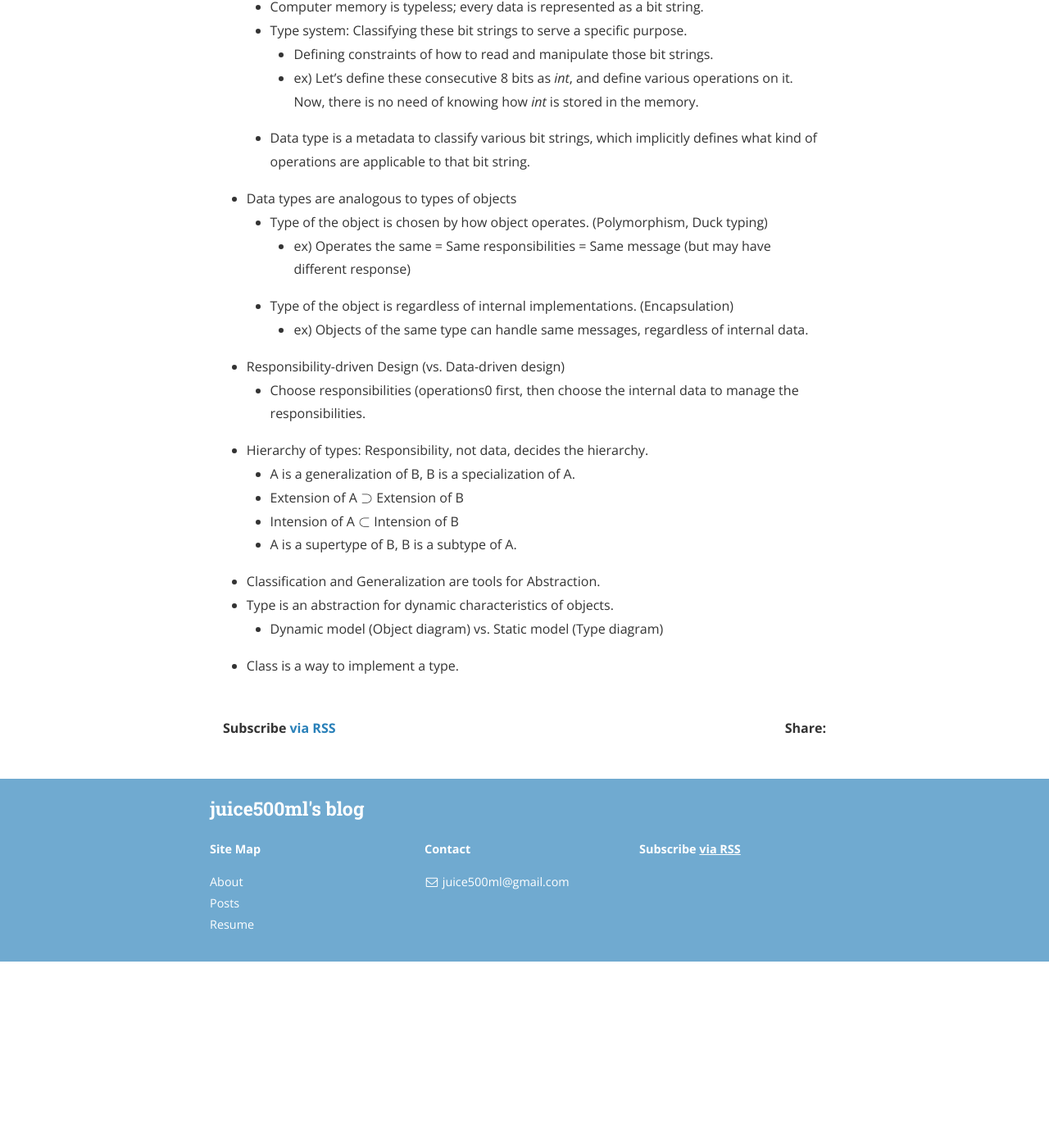
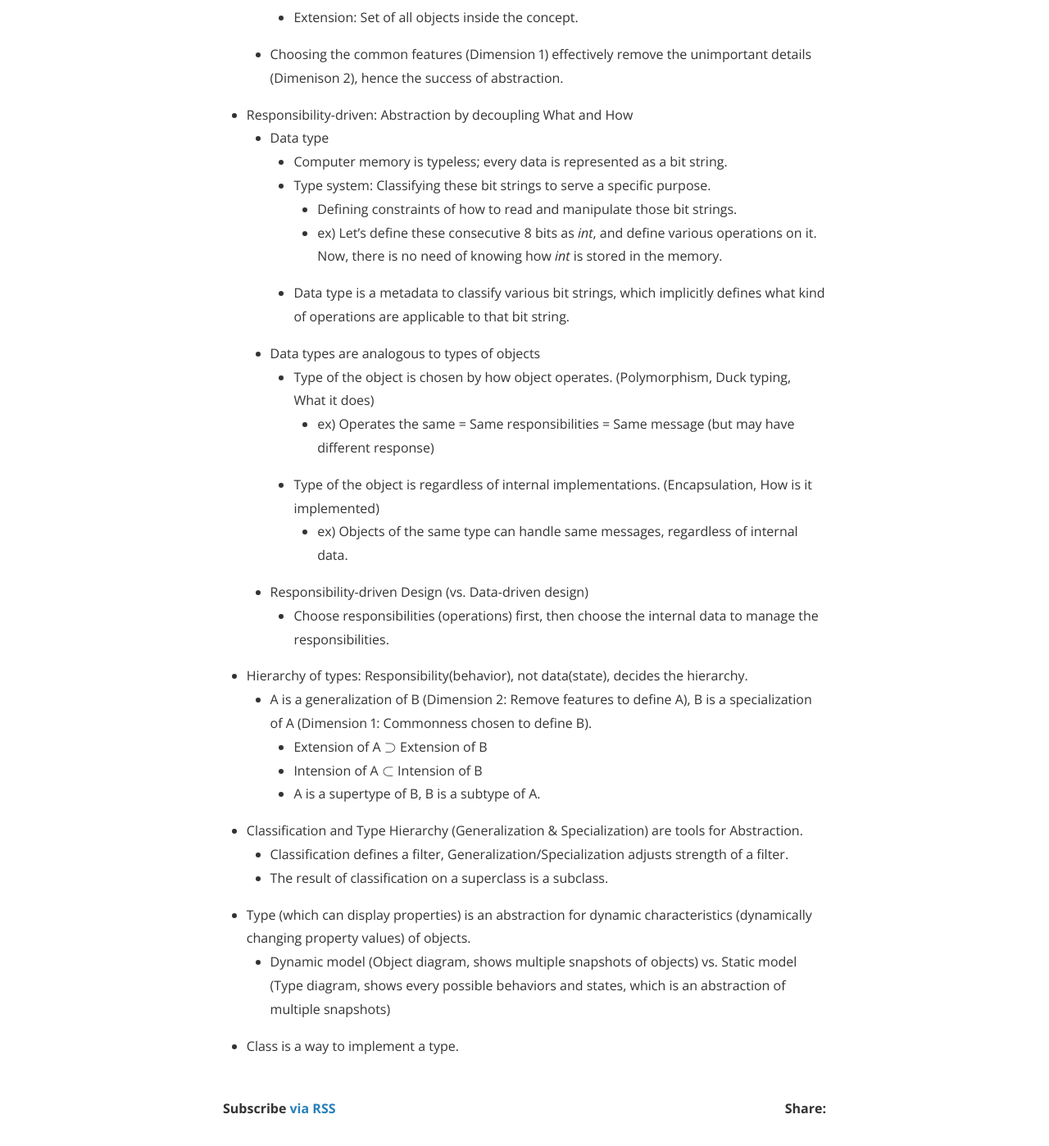
Before and after one commit to juice500ml/juice500ml.github.io, a Jekyll site: the page built from _posts/2019-02-16-The-Essense-of-Object-Orientation.markdown, in a window 1280 px wide and 1400 px high, scrolled down 5381 px. Shown: the whole window at 82% size. Built offline with Jekyll 4.4.1, drawn with Linux system fonts in a browser that asks for light colours; nearby versions of some CDN libraries; formulas are drawn with MathJax 3; before the commit the page ends 6554 px from its top, so only the background shows below that; some of the changed text lies outside the part shown.

Commit message:
Post 2019-02-16-The-Essense-of-Object-Orientation.markdown upload from Editorial

```diff
--- a/_posts/2019-02-16-The-Essense-of-Object-Orientation.markdown
+++ b/_posts/2019-02-16-The-Essense-of-Object-Orientation.markdown
@@ -7,7 +7,7 @@ categories: software_design
 ---
 
 # Overview & Disclaimer
-This is a summary of the book [The Essense of Object-Orientation: Roles, Responsibilites, and Collaborations (객체지향의 사실과 오해: 역할, 책임, 협력 관점에서 본 객체지향)](http://wikibook.co.kr/object-orientation/). Views of this book are well-know to be both surprisingly deep and refreshing, and happily for me, quite kind for beginners like myself. Unfortunately, it was originally written in Korean, and there is seemingly no translation available in English. That is the reason why I’m trying to summarize this book in English, as clearly as possible, hoping a much bigger audience can cherish this book and the ideas from it. But keep in mind that, as myself is far from being a professional to this subject, this summary may contain ambiguous, or potentially hazardous ideas and expressions. Special thanks to [Jisoo Kim](https://blog.jisoo.net), who recommended me this book.
+This is a summary of the book [The Essense of Object-Orientation: Roles, Responsibilites, and Collaborations (객체지향의 사실과 오해: 역할, 책임, 협력 관점에서 본 객체지향)](http://wikibook.co.kr/object-orientation/). Views of this book are well-know to be both surprisingly deep and refreshing, and happily for me, quite kind for beginners like myself. Unfortunately, it was originally written in Korean, and there is seemingly no translation available in English. That is the reason why I’m trying to summarize this book in English, as clearly as possible, hoping a much bigger audience can cherish this book and the ideas from it. But keep in mind that, as myself is far from being a professional to this subject, this summary may contain ambiguous, or potentially hazardous ideas and expressions. Special thanks to [Jisoo Kim](https://blog.jisoo.net), who recommended me this book, and [Dongho Jung](https://github.com/0xB4DF4C3D), who reviewed and summarized this book together.
 
 # 0. Foreword
 - The concept of *object-orientation* brings a lot of controversy in software communities, despite the fact that the concept had been widely used for decades. This phenomena tells us that there is no unified definition, or realization of the concept.
@@ -37,9 +37,9 @@ This is a summary of the book [The Essense of Object-Orientation: Roles, Respons
 	- People (objects) are granted with roles to collaborate. Roles implicitly involves responsibilities.
 		- Roles do not depend on realization of each objects, hence substitutable. (Customer doesn’t care who gets the coffee.)
 		- How to take responsibility is autonomously selected. Same request, different choice of response: polymorphism. (Barista brews coffee on his/her own terms. State-dependent behavior difference, or overidden behavior.)
-		- One object can have multiple roles. (Cashier could also brew coffee. Single responsibility, but may have multiple roles depending on collaborative situations.)
+		- One object can have multiple roles. (Cashier could also brew coffee. May have multiple roles depending on collaborative situations.)
 - Object should be...
-	- Open: Friendly enough to collaborate. Least astonishment.
+	- Open: Friendly enough to collaborate. Open to requests and responses.
 	- Autonomous: with own principles and control.
 	- To ensure openness and autonomy, object is binded with behavior (the way how object can collaborate with other objects) and state (data needed for behaviors inside the object).
 	- ex) Barista has to be friendly enough to give choices to customers (message-recievable), but customers doesn’t get to dictate how barista brews coffee (method encapsulation).
@@ -97,36 +97,40 @@ This is a summary of the book [The Essense of Object-Orientation: Roles, Respons
 	- If you think about the purpose of the subway map, you can easily rule out the geographical accuracy, and concentrate more on showing the connection between stations effectively.
 - Use abstraction, or disintegrate and simplify, to make this world easier and predictable, and hence, understandable.
 - Abstraction is ...
-	- Generalization between specific objects: Commonness chosen, difference discarded.
-	- Remove the details to emphasize the important parts.
+	- Dimension 1: Generalization between specific objects: Commonness chosen, difference discarded.
+	- Dimension 2: Remove the unimportant details to emphasize the important parts.
 - Levels, benefits, values of abstraction is purpose-dependent.
-- Abstraction by groups (or, concepts / types)
+- Classification: Abstraction by groups (or, concepts / types)
 	- Each object has features that can be used to clearly differentiate between other objects.
 	- Use common features (a concept) to *classify* objects, hence reducing the complexity of perception: objects to groups.
-	- Object is an *instance* of a concept (when the concept is applied to the object).
+	- Object is an *instance* of a concept (when the concept is applicable to the object).
 		- Symbol: Name for a specific concept.
 		- Intension: Complete definition of a concept. Determines whether or not the object is of a concept.
-			- Classification of objects is essentially applying specific concept to each object.
+			- Classification of objects is essentially checking the applicability of specific concepts to each object.
 		- Extension: Set of all objects inside the concept.
-- Data type
-	- Computer memory is typeless; every data is represented as a bit string.
-	- Type system: Classifying these bit strings to serve a specific purpose.
-		- Defining constraints of how to read and manipulate those bit strings.
-		- ex) Let’s define these consecutive 8 bits as *int*, and define various operations on it. Now, there is no need of knowing how *int* is stored in the memory.
-	- Data type is a metadata to classify various bit strings, which implicitly defines what kind of operations are applicable to that bit string.
-- Data types are analogous to types of objects
-	- Type of the object is chosen by how object operates. (Polymorphism, Duck typing)
-		- ex) Operates the same = Same responsibilities = Same message (but may have different response)
-	- Type of the object is regardless of internal implementations. (Encapsulation)
-		- ex) Objects of the same type can handle same messages, regardless of internal data.
-- Responsibility-driven Design (vs. Data-driven design)
-	- Choose responsibilities (operations0 first, then choose the internal data to manage the responsibilities.
-- Hierarchy of types: Responsibility, not data, decides the hierarchy.
-	- A is a generalization of B, B is a specialization of A.
-	- Extension of A $\supset$ Extension of B
-	- Intension of A $\subset$ Intension of B
-	- A is a supertype of B, B is a subtype of A.
-- Classification and Generalization are tools for Abstraction.
-- Type is an abstraction for dynamic characteristics of objects.
-	- Dynamic model (Object diagram) vs. Static model (Type diagram)
+	- Choosing the common features (Dimension 1) effectively remove the unimportant details (Dimenison 2), hence the success of abstraction.
+- Responsibility-driven: Abstraction by decoupling What and How
+	- Data type
+		- Computer memory is typeless; every data is represented as a bit string.
+		- Type system: Classifying these bit strings to serve a specific purpose.
+			- Defining constraints of how to read and manipulate those bit strings.
+			- ex) Let’s define these consecutive 8 bits as *int*, and define various operations on it. Now, there is no need of knowing how *int* is stored in the memory.
+		- Data type is a metadata to classify various bit strings, which implicitly defines what kind of operations are applicable to that bit string.
+	- Data types are analogous to types of objects
+		- Type of the object is chosen by how object operates. (Polymorphism, Duck typing, What it does)
+			- ex) Operates the same = Same responsibilities = Same message (but may have different response)
+		- Type of the object is regardless of internal implementations. (Encapsulation, How is it implemented)
+			- ex) Objects of the same type can handle same messages, regardless of internal data.
+	- Responsibility-driven Design (vs. Data-driven design)
+		- Choose responsibilities (operations) first, then choose the internal data to manage the responsibilities.
+- Hierarchy of types: Responsibility(behavior), not data(state), decides the hierarchy.
+	- A is a generalization of B (Dimension 2: Remove features to define A), B is a specialization of A (Dimension 1: Commonness chosen to define B).
+		- Extension of A $\supset$ Extension of B
+		- Intension of A $\subset$ Intension of B
+		- A is a supertype of B, B is a subtype of A.
+- Classification and Type Hierarchy (Generalization & Specialization) are tools for Abstraction.
+	- Classification defines a filter, Generalization/Specialization adjusts strength of a filter.
+	- The result of classification on a superclass is a subclass.
+- Type (which can display properties) is an abstraction for dynamic characteristics (dynamically changing property values) of objects.
+	- Dynamic model (Object diagram, shows multiple snapshots of objects) vs. Static model (Type diagram, shows every possible behaviors and states, which is an abstraction of multiple snapshots)
 - Class is a way to implement a type.
```
Also changed, not shown: other parts of _posts/2019-02-16-The-Essense-of-Object-Orientation.markdown (+1 -1 lines).
